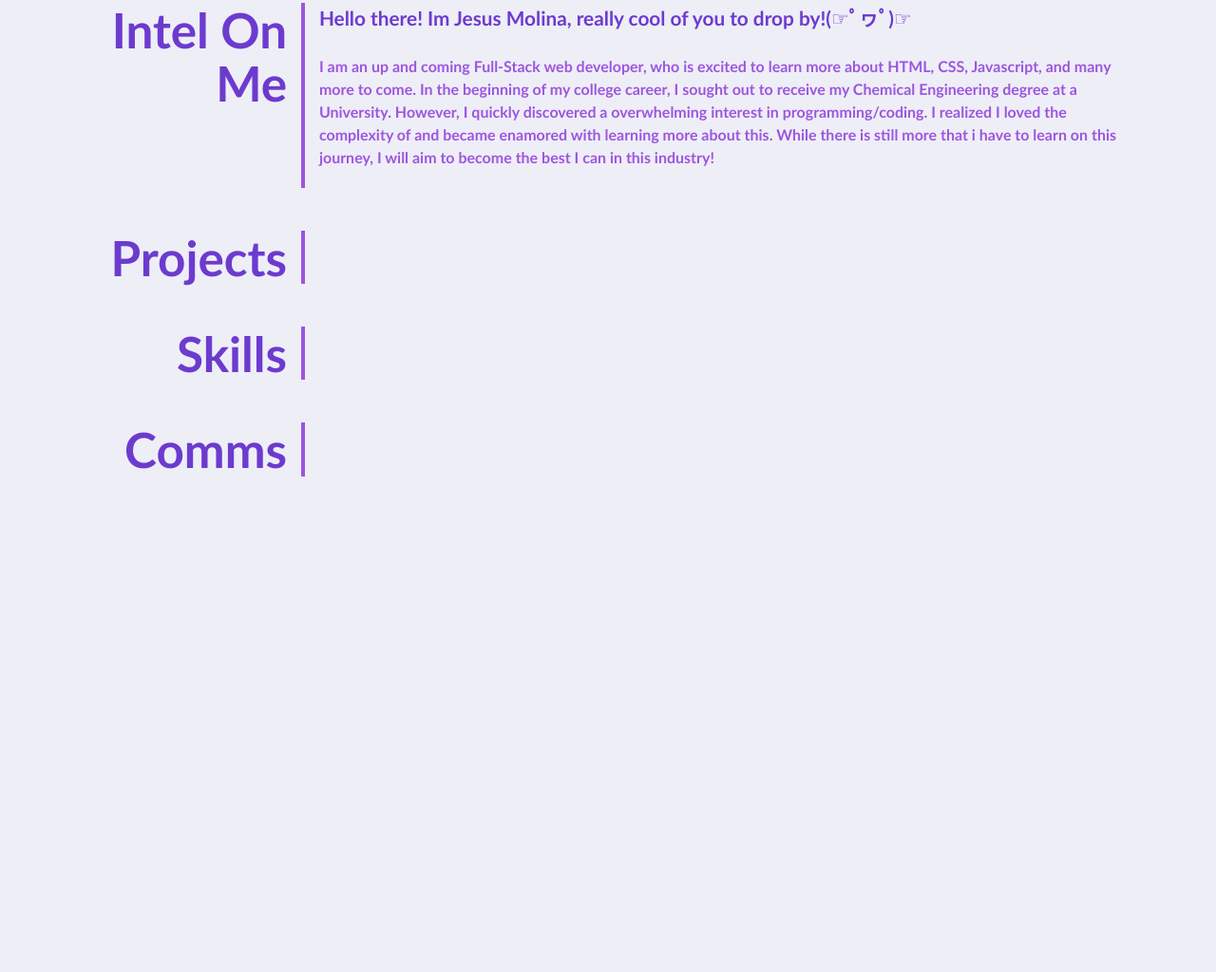
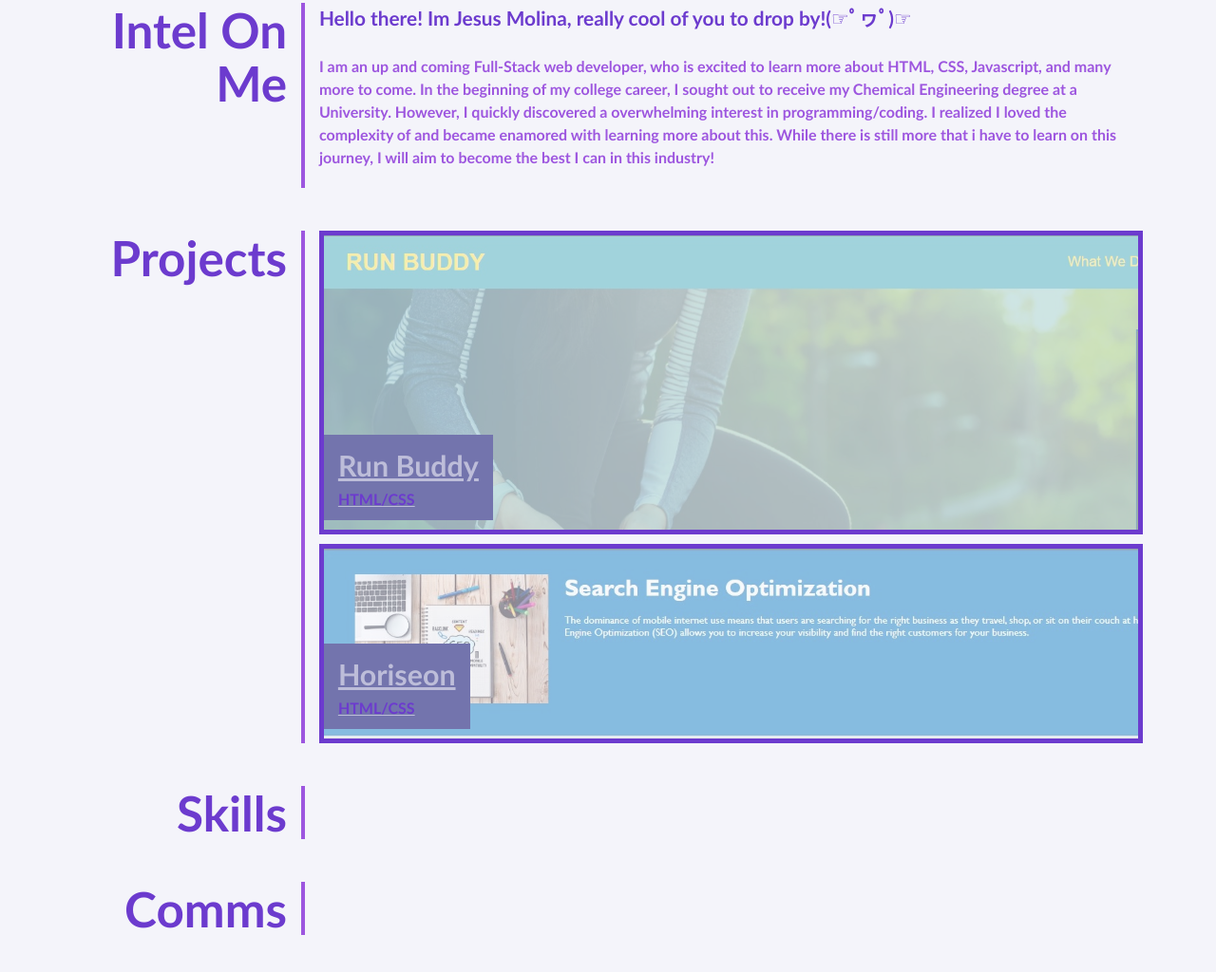
Before and after one commit to JesusM0/jmolinaportfolio, a plain HTML site: page index.html in a window 1280 px wide. Shown: the part 402-1426 px from the top of the page at 95% size. Before the commit the page ends 954 px from the top, so only its background shows below. Drawn offline with Linux system fonts and the light colour scheme.

Commit message:
added work content and CSS

```diff
--- a/assets/css/style.css
+++ b/assets/css/style.css
@@ -9,7 +9,7 @@
     --secondary: rgba(108, 59, 206, 1);
     --tertiary: rgba(115,116,173, 1);
     --dark: rgb(0, 0, 0);
-    --light: rgba(238, 238, 247, 1);
+    --light: rgba(238, 238, 247, 0.6);
   }
 
 body {
@@ -144,3 +144,60 @@ main{
     font-size: 1.3rem;
     color: var(--secondary);
 }
+
+.grid-container{
+    display: grid;
+    row-gap: 10px;
+    grid-auto-flow: dense;
+    grid-template-columns: repeat(1, 1fr);
+    grid-auto-rows: minmax(100px, 2fr);
+}
+
+.grid-item{
+    border: 5px solid var(--secondary);
+    background-color: var(--light);
+    color: var(--secondary);
+    font-weight: bolder;
+    min-height: 150px;
+    grid-column: span 5;
+    grid-row: span 3;
+    display: flex;
+    align-items: flex-end;
+    padding: 0 0 10px 0;
+    text-decoration: underline solid var(--light);
+    background-blend-mode: soft-light;
+    background-size: 150%;
+    transition: all 0.99s;
+    font-size: 1rem;
+}
+
+.grid-item:last-child{
+    grid-column: span 5;
+    grid-row: span 2;
+}
+
+.grid-item:hover {
+  background-color: rgba(0, 0, 0, 0.0);
+  box-shadow: inset 0 0 0 10px var(--secondary);
+  box-shadow: 0 0 0 5px var(--secondary);
+}
+
+.grid-item div {
+    background-color: var(--tertiary);
+    padding: 10px 15px;
+}
+
+.grid-item h3 {
+  font-size: 1.9rem;
+  color: var(--light);
+  font-weight: bolder;
+}
+
+/* PORTFOLIO PROJECT IMAGES */
+.run-buddy {
+    background-image: url("../images/run-buddy.jpg");
+}
+
+.horiseon {
+    background-image: url("../images/horiseon.jpg");
+}
--- a/index.html
+++ b/index.html
@@ -43,9 +43,24 @@
                 </p>
             </div>
         </section>
-
+        <!--Work-->
         <section class="section-area" id="work">
             <h2>Projects</h2>
+            <div class="grid-container">
+                <a href="https://kos-mosv4.github.io/Run-Buddy/" target="_blank" class="grid-item run-buddy">
+                    <div>
+                        <h3>Run Buddy</h3>
+                        <span>HTML/CSS</span>
+                    </div>
+                </a>
+
+                <a href="https://kos-mosv4.github.io/welcome-to-horiseon/" target="_blank" class="grid-item horiseon">
+                    <div>
+                        <h3>Horiseon</h3>
+                        <span>HTML/CSS</span>
+                    </div>
+                </a>
+            </div>
         </section>
 
         <section class="section-area" id="skills">
```
Also changed, not shown: assets/images/horiseon.jpg (added), assets/images/horiseon.png (added), assets/images/run-buddy.jpg (added).
